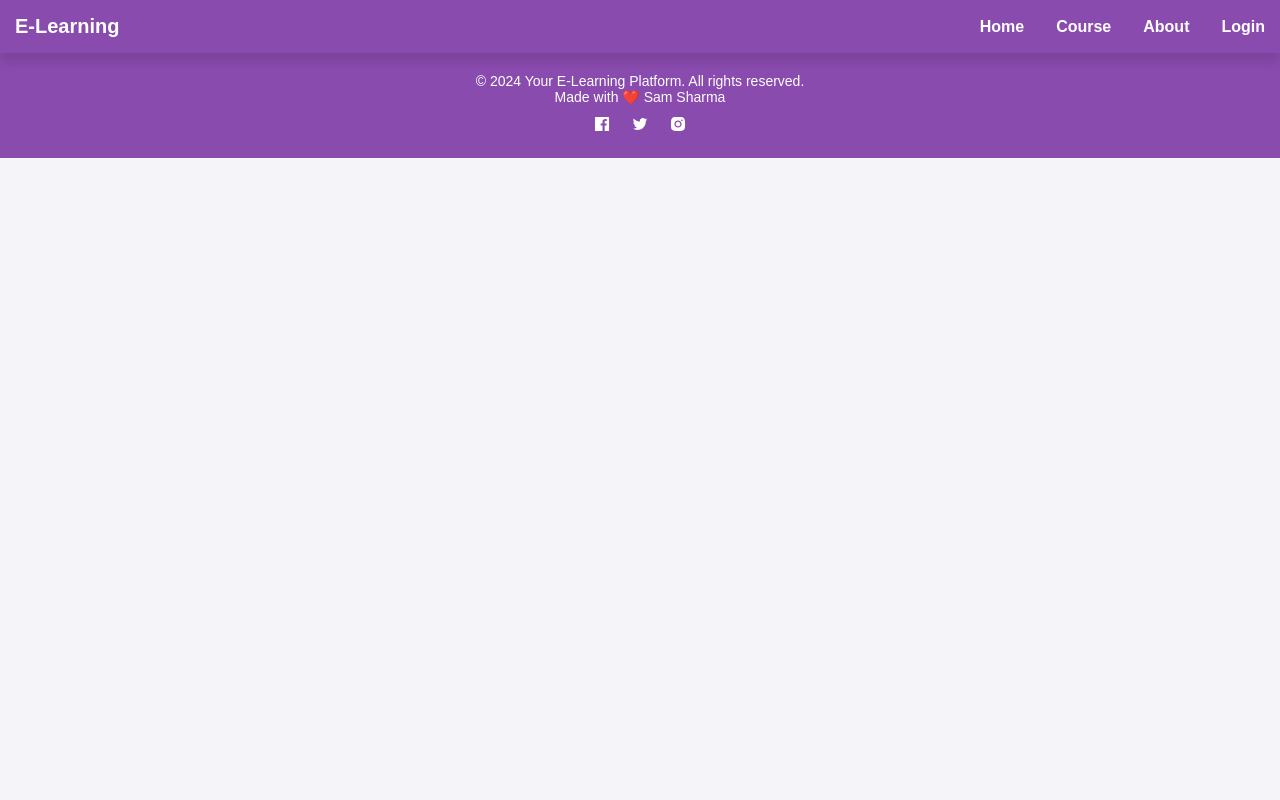
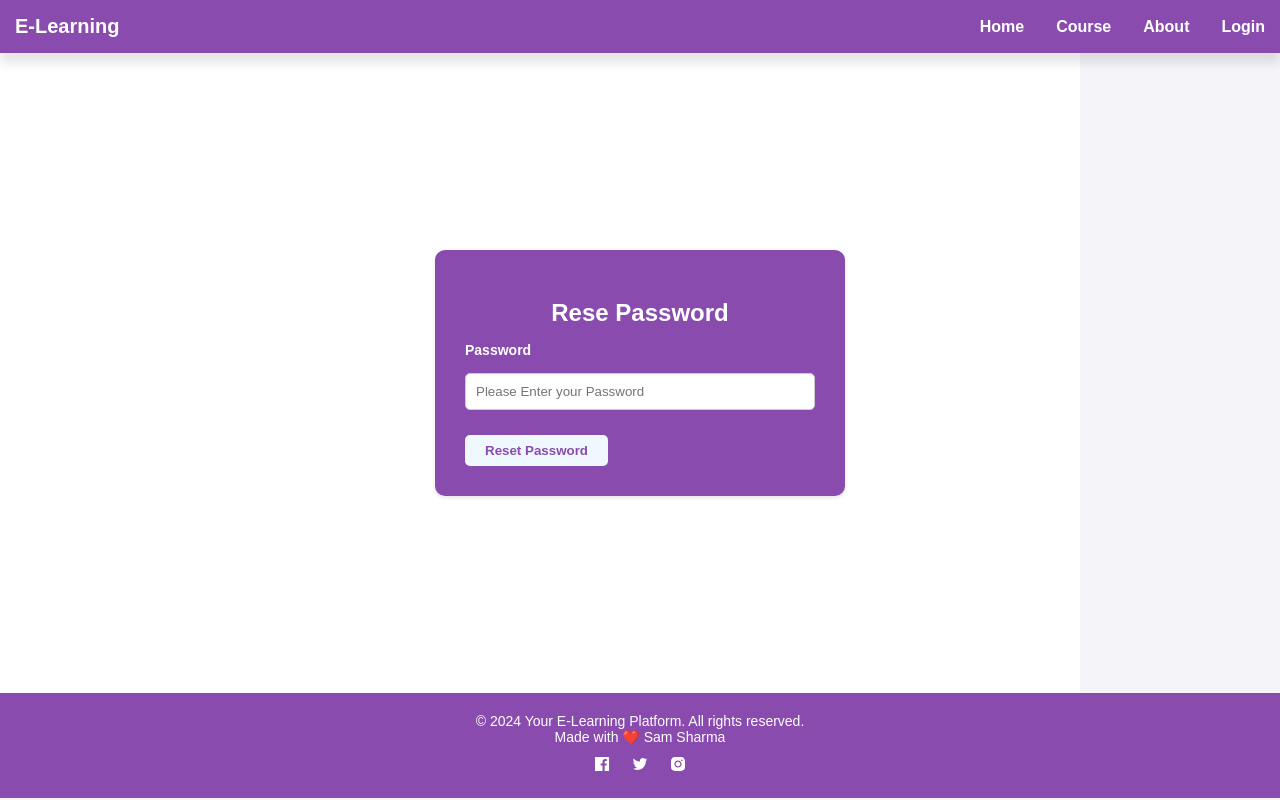
Before and after one commit to Sam1871/E-Learning-Frontend, a React (Vite) app: page /reset-password/1 in a window 1280 px wide. Built offline with nearby package versions, Linux system fonts and the light colour scheme; no server answers.

Commit message:
Add Reset Password functionlity

```diff
--- a/package.json
+++ b/package.json
@@ -14,6 +14,7 @@
     "dom": "^0.0.3",
     "react": "^18.3.1",
     "react-dom": "^18.3.1",
+    "react-google-recaptcha": "^3.1.0",
     "react-hot-toast": "^2.4.1",
     "react-icons": "^5.3.0",
     "react-router": "^6.26.1",
--- a/src/App.jsx
+++ b/src/App.jsx
@@ -21,6 +21,8 @@
 import Admin_Dashboard from "./admin/Dashboard/Admin_Dashboard"
 import Admin_course from "./admin/Courses/Admin_course"
 import Admin_users from "./admin/Users/Admin_users"
+import ForgotPassword from "./Pages/Auth/ForgotPassword";
+import ResetPassword from "./Pages/Auth/ResetPassword"
 
 
 
@@ -44,6 +46,8 @@
            <Route path="/login" element={isAuth? <Home/> :<Login/>} />
            <Route path="/register" element={isAuth? <Home/> :<Register/>} />
            <Route path="/verify" element={isAuth? <Home/> :<Verify/>} />
+           <Route path="/forgotPassword" element={isAuth? <Home/> :<ForgotPassword/>} />
+           <Route path="/reset-password/:token" element={isAuth? <Home/> :<ResetPassword/>} />
            <Route path="/Course/:id" element={isAuth? <CourseDiscription user={user}/> :<Login/>} />
            <Route path="/payment-success" element={isAuth? <Paymentsuccess user={user}/>: <Login/>} />
            <Route path="/payment-page/:id" element={isAuth? <PaymentForm user={user}/> : <Login/>} />
--- /dev/null
+++ b/src/Pages/Auth/ForgotPassword.jsx
@@ -0,0 +1,48 @@
+import React, { useState } from "react";
+import "./auth.css";
+import {useNavigate} from "react-router-dom"
+import toast from "react-hot-toast"
+import axios from "axios"
+import {server} from "../../main"
+
+
+const ForgotPassword = () => {
+
+  const [email, setEmail] = useState("")
+  const [btnLoading, setBtnLoading] = useState(false)
+  const navigate = useNavigate()
+
+
+  const handleSubmit = async(e)=>{
+      e.preventDefault();
+
+      try {
+          setBtnLoading(true)
+        const {data} = await axios.post(`${server}/api/v1/user/forgot`,{email})
+        toast.success(data.message)
+        navigate("/login")
+        setBtnLoading(false)
+        console.log(email)
+      } catch (error) {
+        toast.error(error.responce.data.message)
+        setBtnLoading(false)
+      }
+  }
+  return <div className="auth_page">
+    <div className="auth_form">
+      <h2>Forgot Password</h2>
+      <form  onSubmit={handleSubmit}>
+          <label htmlFor="text">Eamil</label>
+          <input type="text" value={email} onChange={(e)=>setEmail(e.target.value)} placeholder="Please Enter your email" required/>
+          <button disabled={btnLoading} className="comman-btn">
+            {
+              btnLoading ? "Please Wait...." : "Forgot Password"
+            }
+          </button>
+      </form>
+
+    </div>
+  </div>;
+};
+
+export default ForgotPassword;
--- a/src/Pages/Auth/Login.jsx
+++ b/src/Pages/Auth/Login.jsx
@@ -47,6 +47,7 @@
                   </button>
             </form>
             <p> Don't have an Account? <br></br><Link to={"/register"}> Click on Register</Link></p>
+            <p><Link to={"/forgotPassword"}>Forgot Password</Link></p>
         </div>
     </div>
   );
--- /dev/null
+++ b/src/Pages/Auth/ResetPassword.jsx
@@ -0,0 +1,47 @@
+import React, { useState } from "react";
+import "./auth.css";
+import {useNavigate, useParams} from "react-router-dom"
+import axios from "axios"
+import {server} from "../../main"
+import toast from "react-hot-toast";
+
+const ResetPassword = () => {
+    const [password, setPassword ] = useState("")
+    const [btnLoading, setBtnLoading] = useState(false)
+  const navigate = useNavigate()
+  const params = useParams()
+
+
+  const handleSubmit = async(e)=>{
+      e.preventDefault();
+
+      try {
+          setBtnLoading(true)
+        const {data} = await axios.post(`${server}/api/v1/user/reset?token=${params.token}`,{password})
+        toast.success(data.message)
+        navigate("/login")
+        setBtnLoading(false)
+
+      } catch (error) {
+        toast.error(error.response.data.message)
+        setBtnLoading(false)
+      }
+  }
+  return <div className="auth_page">
+  <div className="auth_form">
+    <h2>Rese Password</h2>
+    <form  onSubmit={handleSubmit}>
+        <label htmlFor="text">Password</label>
+        <input type="password" value={password} onChange={(e)=>setPassword(e.target.value)} placeholder="Please Enter your Password" required/>
+        <button disabled={btnLoading} className="comman-btn">
+          {
+            btnLoading ? "Please Wait...." : "Reset Password"
+          }
+        </button>
+    </form>
+
+  </div>
+</div>;
+};
+
+export default ResetPassword;
--- a/src/Pages/Auth/Verify.jsx
+++ b/src/Pages/Auth/Verify.jsx
@@ -2,16 +2,24 @@
 import {Link, useNavigate} from "react-router-dom"
 import "./verify.css";
 import {UserData} from "../../Context/UserContext"
+import ReCAPTCHA from "react-google-recaptcha";
+
 
 const Verify = () => {
 
   const [otp, setOtp] = useState("");
   const {btnLoading, verifyOtp} = UserData();
   const navigate = useNavigate();
+  const [show, setShow] = useState(false)
 
   const submitHandler = async(e) => {
       e.preventDefault();
       await verifyOtp(Number(otp), navigate);
+  }
+
+  function onChange(value) {
+    console.log("Captcha value:", value);
+    setShow(true)
   }
 
   return (
@@ -28,9 +36,16 @@
         onChange={(e)=> setOtp(e.target.value)}
         required/>
 
-        <button disabled={btnLoading} type="submit" className="comman-btn">
+        <ReCAPTCHA
+          sitekey="6LeIxAcTAAAAAJcZVRqyHh71UMIEGNQ_MXjiZKhI"
+          onChange={onChange}
+            />
+
+        {
+          show && <button disabled={btnLoading} type="submit" className="comman-btn">
           {btnLoading? "Please Wait..." : "Verify"}
           </button>
+        }
         </form>
 
         <p>Go To <Link to={"/login"}>Login</Link> Page</p>
--- a/src/Pages/Dashboard/Dashboard.jsx
+++ b/src/Pages/Dashboard/Dashboard.jsx
@@ -6,6 +6,7 @@
 const Dashboard = () => {
     const {mycourse, fetchMyCourse} = useCourseData();
     const token = localStorage.getItem("token")
+
     useEffect(()=>{
       fetchMyCourse(token)
     },[])
--- a/src/Pages/PaymentSuccess/Paymentsuccess.jsx
+++ b/src/Pages/PaymentSuccess/Paymentsuccess.jsx
@@ -5,7 +5,7 @@
 
 const Paymentsuccess = ({ user }) => {
 
-    console.log(user)
+
   return (
     <div className="payment-success-page">
        {
@@ -13,7 +13,7 @@
             <div className="success-message">
                 <h2>Payment Successful</h2>
                 <p>Your course subscription has been activated</p>
-                <Link to={`${user._id}/dashboard`} className="comman-btn"
+                <Link to={`/${user._id}/dashboard`} className="comman-btn"
                     style={{ backgroundColor: "red", color: "#fff" }}
                 >
                     Go to Dashboad
--- a/src/Pages/paymentpage/Paymentpage.jsx
+++ b/src/Pages/paymentpage/Paymentpage.jsx
@@ -1,4 +1,4 @@
-import React, { useContext, useState } from "react";
+import React, { useContext, useEffect, useState } from "react";
 import "./paymentpage.css";
 import { useNavigate, useParams} from "react-router-dom";
 import {useCourseData} from "../../Context/CourseContext"
@@ -21,7 +21,7 @@
 
   const userId = user?._id;
 
-  const { addCourse, } = useCourseData();
+  const { addCourse, fetchMyCourse } = useCourseData();
 
   const handleChange = (e) => {
     const { name, value } = e.target;
@@ -48,7 +48,7 @@
 
     try {
       await addCourse(userId, courseId,navigate,token);
-      console.log("Course added successfully!");
+
       // You can navigate or display a success message here
 
     } catch (err) {
@@ -56,6 +56,12 @@
       setError("Failed to complete the payment. Please try again.");
     }
   };
+
+  useEffect(()=>{
+    fetchMyCourse()
+  },[])
+
+
 
   return (
     <div className="main-container">
--- a/src/admin/Utils/Sidebar.jsx
+++ b/src/admin/Utils/Sidebar.jsx
@@ -41,7 +41,7 @@
           </Link>
         </li>
         <li>
-          <Link to={"/admin/dashboard"}>
+          <Link to={"/account"}>
             <div className="icon">
               <AiOutlineLogout />
               <span>
--- a/src/main.jsx
+++ b/src/main.jsx
@@ -5,6 +5,8 @@
 import { CourseContextProvider } from './Context/CourseContext.jsx'
 
 export const server = "https://e-learning-server-7dir.onrender.com"
+
+// export const server = "http://localhost:5000"
 
 createRoot(document.getElementById('root')).render(
   <StrictMode>
```
Also changed, not shown: 1 other file (tests, documents, lock files or other folders).
